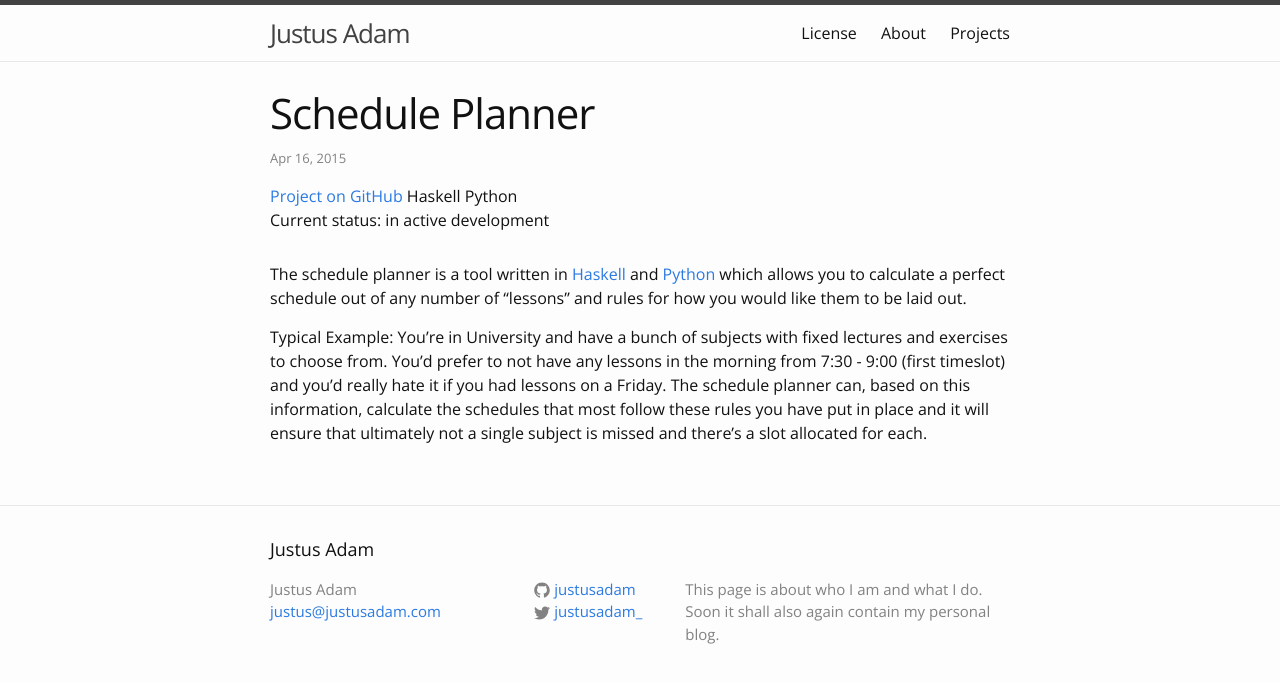
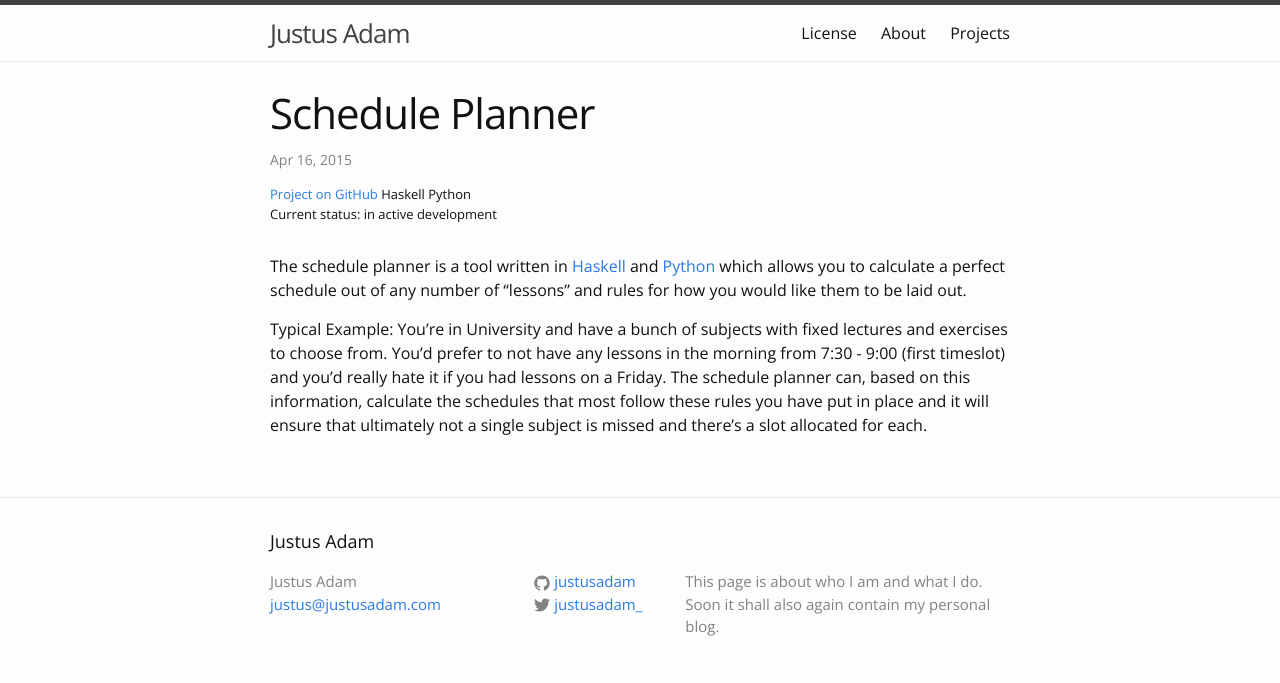
Before and after one commit to JustusAdam/justusadam.github.io, a Jekyll site: the page built from _projects/schedule-planner.md, in a window 1280 px wide. Shown: the top 683 px of the page. Built offline with Jekyll 4.4.1, drawn with Linux system fonts in a browser that asks for light colours.

Commit message:
smaller project metadata on project page

```diff
--- a/_layouts/project.html
+++ b/_layouts/project.html
@@ -5,8 +5,9 @@
 
   <header class="post-header">
     <h1 class="post-title">{{ page.title }}</h1>
-    <p class="post-meta small">{{ page.date | date: "%b %-d, %Y" }}{% if page.author %} • {{ page.author }}{% endif %}{% if page.meta %} • {{ page.meta }}{% endif %}</p>
-
+    <p class="post-meta">
+      {{ page.date | date: "%b %-d, %Y" }}{% if page.author %} • {{ page.author }}{% endif %}{% if page.meta %} • {{ page.meta }}{% endif %}</p>
+    <div class="project-meta small">
       {% if page.github_link %}
         <a href="https://github.com/{{ page.github_link }}">Project on GitHub</a>
       {% endif %}
@@ -18,6 +19,7 @@
       {% if page.status %}
         <p>Current status: <span class="project-status">{{ page.status }}</span></p>
       {% endif %}
+    </div>
 
   </header>
 
```
Lines whose indentation alone changed are shown as unchanged.
